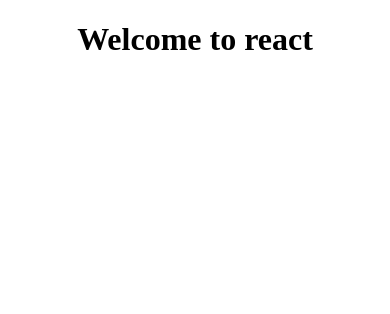
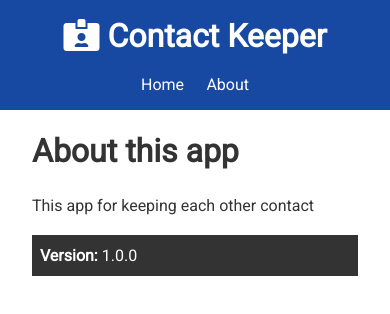
Before and after one commit to hudaprs/mern_contact_keeper, a React (Create React App) app in the folder client/: page /about in a window 390 px wide. Shown: the top 314 px of the page. Built offline with nearby package versions, Linux system fonts and the light colour scheme.

Commit message:
cleaning up, add navbar and routing

```diff
--- a/client/public/index.html
+++ b/client/public/index.html
@@ -10,34 +10,17 @@
       content="Web site created using create-react-app"
     />
     <link rel="apple-touch-icon" href="%PUBLIC_URL%/logo192.png" />
-    <!--
-      manifest.json provides metadata used when your web app is installed on a
-      user's mobile device or desktop. See https://developers.google.com/web/fundamentals/web-app-manifest/
-    -->
     <link rel="manifest" href="%PUBLIC_URL%/manifest.json" />
-    <!--
-      Notice the use of %PUBLIC_URL% in the tags above.
-      It will be replaced with the URL of the `public` folder during the build.
-      Only files inside the `public` folder can be referenced from the HTML.
-
-      Unlike "/favicon.ico" or "favicon.ico", "%PUBLIC_URL%/favicon.ico" will
-      work correctly both with client-side routing and a non-root public URL.
-      Learn how to configure a non-root public URL by running `npm run build`.
-    -->
-    <title>React App</title>
+    <link
+      rel="stylesheet"
+      href="https://cdnjs.cloudflare.com/ajax/libs/font-awesome/5.13.0/css/all.min.css"
+      integrity="sha256-h20CPZ0QyXlBuAw7A+KluUYx/3pK+c7lYEpqLTlxjYQ="
+      crossorigin="anonymous"
+    />
+    <title>Contact Keeper</title>
   </head>
   <body>
     <noscript>You need to enable JavaScript to run this app.</noscript>
     <div id="root"></div>
-    <!--
-      This HTML file is a template.
-      If you open it directly in the browser, you will see an empty page.
-
-      You can add webfonts, meta tags, or analytics to this file.
-      The build step will place the bundled scripts into the <body> tag.
-
-      To begin the development, run `npm start` or `yarn start`.
-      To create a production bundle, use `npm run build` or `yarn build`.
-    -->
   </body>
 </html>
--- a/client/src/App.css
+++ b/client/src/App.css
@@ -1,38 +1,442 @@
-.App {
+@import url('https://fonts.googleapis.com/css?family=Roboto');
+
+/* Global Styles */
+:root {
+  --primary-color: #003699;
+  --dark-color: #333333;
+  --light-color: #f4f4f4;
+  --danger-color: #dc3545;
+  --success-color: #28a745;
+}
+
+* {
+  box-sizing: border-box;
+  margin: 0;
+  padding: 0;
+}
+
+body {
+  font-family: 'Roboto', sans-serif;
+  font-size: 1rem;
+  line-height: 1.6;
+  background-color: #fff;
+  color: #333;
+}
+
+a {
+  color: var(--primary-color);
+  text-decoration: none;
+}
+
+a:hover {
+  color: #666;
+}
+
+ul {
+  list-style: none;
+}
+
+img {
+  width: 100%;
+}
+
+/* Utilities */
+.container {
+  max-width: 1100px;
+  margin: auto;
+  overflow: hidden;
+  padding: 0 2rem;
+}
+
+/* Text Styles*/
+.x-large {
+  font-size: 4rem;
+  line-height: 1.2;
+  margin-bottom: 1rem;
+}
+
+.large {
+  font-size: 3rem;
+  line-height: 1.2;
+  margin-bottom: 1rem;
+}
+
+.lead {
+  font-size: 1.5rem;
+  margin-bottom: 1rem;
+}
+
+.text-center {
   text-align: center;
 }
 
-.App-logo {
-  height: 40vmin;
-  pointer-events: none;
+.text-primary {
+  color: var(--primary-color);
 }
 
-@media (prefers-reduced-motion: no-preference) {
-  .App-logo {
-    animation: App-logo-spin infinite 20s linear;
+.text-dark {
+  color: var(--dark-color);
+}
+
+.text-center {
+  text-align: center;
+}
+
+.text-right {
+  text-align: right;
+}
+
+.text-left {
+  text-align: left;
+}
+
+/* Cards */
+.card {
+  padding: 1rem;
+  border: #ccc 1px dotted;
+  margin: 0.7rem 0;
+}
+
+/* List */
+.list {
+  margin: 0.5rem 0;
+}
+
+.list li {
+  padding-bottom: 0.3rem;
+}
+
+/* Padding */
+.p {
+  padding: 0.5rem;
+}
+.p-1 {
+  padding: 1rem;
+}
+.p-2 {
+  padding: 2rem;
+}
+.p-3 {
+  padding: 3rem;
+}
+.py {
+  padding: 0.5rem 0;
+}
+.py-1 {
+  padding: 1rem 0;
+}
+.py-2 {
+  padding: 2rem 0;
+}
+.py-3 {
+  padding: 3rem 0;
+}
+
+/* Margin */
+.m {
+  margin: 0.5rem;
+}
+.m-1 {
+  margin: 1rem;
+}
+.m-2 {
+  margin: 2rem;
+}
+.m-3 {
+  margin: 3rem;
+}
+.my {
+  margin: 0.5rem 0;
+}
+.my-1 {
+  margin: 1rem 0;
+}
+.my-2 {
+  margin: 2rem 0;
+}
+.my-3 {
+  margin: 3rem 0;
+}
+
+/* Grid */
+.grid-2 {
+  display: grid;
+  grid-template-columns: repeat(2, 1fr);
+  grid-gap: 2rem;
+}
+
+.grid-3 {
+  display: grid;
+  grid-template-columns: repeat(3, 1fr);
+  grid-gap: 1rem;
+}
+
+.grid-4 {
+  display: grid;
+  grid-template-columns: repeat(4, 1fr);
+  grid-gap: 2rem;
+}
+
+.grid-2-3 {
+  display: grid;
+  grid-template-columns: 2fr 3fr;
+  grid-gap: 2rem;
+}
+
+.btn {
+  display: inline-block;
+  background: var(--light-color);
+  color: #333;
+  padding: 0.4rem 1.3rem;
+  font-size: 1rem;
+  border: none;
+  cursor: pointer;
+  margin-right: 0.5rem;
+  transition: opacity 0.2s ease-in;
+  outline: none;
+}
+
+.btn-link {
+  background: none;
+  padding: 0;
+  margin: 0;
+}
+
+.btn-block {
+  display: block;
+  width: 100%;
+}
+
+.btn-sm {
+  font-size: 0.8rem;
+  padding: 0.3rem 1rem;
+  margin-right: 0.2rem;
+}
+
+.badge {
+  font-size: 0.8rem;
+  padding: 0.2rem 0.7rem;
+  text-align: center;
+  margin: 0.3rem;
+  background: var(--light-color);
+  color: #333;
+  border-radius: 5px;
+}
+
+.alert {
+  padding: 0.7rem;
+  margin: 1rem 0;
+  opacity: 0.9;
+  background: var(--light-color);
+  color: #333;
+}
+
+.btn-primary,
+.bg-primary,
+.badge-primary,
+.alert-primary {
+  background: var(--primary-color);
+  color: #fff;
+}
+
+.btn-light,
+.bg-light,
+.badge-light,
+.alert-light {
+  background: var(--light-color);
+  color: #333;
+}
+
+.btn-dark,
+.bg-dark,
+.badge-dark,
+.alert-dark {
+  background: var(--dark-color);
+  color: #fff;
+}
+
+.btn-danger,
+.bg-danger,
+.badge-danger,
+.alert-danger {
+  background: var(--danger-color);
+  color: #fff;
+}
+
+.btn-success,
+.bg-success,
+.badge-success,
+.alert-success {
+  background: var(--success-color);
+  color: #fff;
+}
+
+.btn-white,
+.bg-white,
+.badge-white,
+.alert-white {
+  background: #fff;
+  color: #333;
+  border: #ccc solid 1px;
+}
+
+.btn:hover {
+  opacity: 0.8;
+}
+
+.bg-light,
+.badge-light {
+  border: #ccc solid 1px;
+}
+
+.round-img {
+  border-radius: 50%;
+}
+
+/* Forms */
+input {
+  margin: 1.2rem 0;
+}
+
+.form-text {
+  display: block;
+  margin-top: 0.3rem;
+  color: #888;
+}
+
+input[type='text'],
+input[type='email'],
+input[type='password'],
+input[type='date'],
+select,
+textarea {
+  display: block;
+  width: 100%;
+  padding: 0.4rem;
+  font-size: 1.2rem;
+  border: 1px solid #ccc;
+}
+
+input[type='submit'],
+button {
+  font: inherit;
+}
+
+.form-group {
+  margin: 1.2rem 0;
+}
+
+.form-group input {
+  margin: 0.2rem 0;
+}
+
+.form-container {
+  max-width: 500px;
+  margin: 2rem auto;
+  overflow: hidden;
+  padding: 0 2rem;
+}
+
+.form-container h1,
+h2,
+h3 {
+  text-align: center;
+}
+
+table th,
+table td {
+  padding: 1rem;
+  text-align: left;
+}
+
+table th {
+  background: var(--light-color);
+}
+
+/* Navbar */
+.navbar {
+  display: flex;
+  justify-content: space-between;
+  align-items: center;
+  padding: 0.7rem 2rem;
+  z-index: 1;
+  width: 100%;
+  border-bottom: solid 1px var(--primary-color);
+  opacity: 0.9;
+  margin-bottom: 1rem;
+}
+
+.navbar ul {
+  display: flex;
+}
+
+.navbar a {
+  color: #fff;
+  padding: 0.45rem;
+  margin: 0 0.25rem;
+}
+
+.navbar a:hover {
+  color: var(--light-color);
+}
+
+.navbar .welcome span {
+  margin-right: 0.6rem;
+}
+
+/* Animation (Add After) */
+.item-enter {
+  opacity: 0;
+}
+.item-enter-active {
+  opacity: 1;
+  transition: opacity 1000ms ease-in;
+}
+.item-exit {
+  opacity: 1;
+}
+.item-exit-active {
+  opacity: 0;
+  transition: opacity 1000ms ease-in;
+}
+
+/* Mobile Styles */
+@media (max-width: 700px) {
+  .hide-sm {
+    display: none;
+  }
+
+  .grid-2,
+  .grid-3,
+  .grid-4 {
+    grid-template-columns: 1fr;
+  }
+
+  /* Text Styles */
+  .x-large {
+    font-size: 3rem;
+  }
+
+  .large {
+    font-size: 2rem;
+  }
+
+  .lead {
+    font-size: 1rem;
+  }
+
+  /* Navbar */
+  .navbar {
+    display: block;
+    text-align: center;
+  }
+
+  .navbar h1 {
+    margin-bottom: 0.6rem;
+  }
+
+  .navbar ul {
+    text-align: center;
+    justify-content: center;
   }
 }
-
-.App-header {
-  background-color: #282c34;
-  min-height: 100vh;
-  display: flex;
-  flex-direction: column;
-  align-items: center;
-  justify-content: center;
-  font-size: calc(10px + 2vmin);
-  color: white;
-}
-
-.App-link {
-  color: #61dafb;
-}
-
-@keyframes App-logo-spin {
-  from {
-    transform: rotate(0deg);
-  }
-  to {
-    transform: rotate(360deg);
-  }
-}
--- a/client/src/App.js
+++ b/client/src/App.js
@@ -1,11 +1,23 @@
-import React from "react";
+import React, { Fragment } from "react";
+import { BrowserRouter as Router, Switch, Route } from "react-router-dom";
+import Navbar from "./components/layout/Navbar";
+import Home from "./components/pages/Home";
+import About from "./components/pages/About";
 import "./App.css";
 
 const App = () => {
   return (
-    <div className="App">
-      <h1>Welcome to react</h1>
-    </div>
+    <Router>
+      <Fragment>
+        <Navbar />
+        <div className="container">
+          <Switch>
+            <Route exact path="/" component={Home} />
+            <Route exact path="/about" component={About} />
+          </Switch>
+        </div>
+      </Fragment>
+    </Router>
   );
 };
 
--- /dev/null
+++ b/client/src/components/layout/Navbar.js
@@ -0,0 +1,34 @@
+import React from "react";
+import PropTypes from "prop-types";
+import { Link } from "react-router-dom";
+
+const Navbar = ({ title, icon }) => {
+  return (
+    <div className="navbar bg-primary">
+      <h1>
+        <em className={icon}></em> {title}
+      </h1>
+
+      <ul>
+        <li>
+          <Link to="/">Home</Link>
+        </li>
+        <li>
+          <Link to="/about">About</Link>
+        </li>
+      </ul>
+    </div>
+  );
+};
+
+Navbar.propTypes = {
+  title: PropTypes.string.isRequired,
+  icon: PropTypes.string.isRequired,
+};
+
+Navbar.defaultProps = {
+  title: "Contact Keeper",
+  icon: "fas fa-id-card-alt",
+};
+
+export default Navbar;
--- /dev/null
+++ b/client/src/components/pages/About.js
@@ -0,0 +1,15 @@
+import React, { Fragment } from "react";
+
+const About = () => {
+  return (
+    <Fragment>
+      <h1>About this app</h1>
+      <p className="my-1">This app for keeping each other contact</p>
+      <p className="bg-dark p">
+        <strong>Version: </strong> 1.0.0
+      </p>
+    </Fragment>
+  );
+};
+
+export default About;
--- /dev/null
+++ b/client/src/components/pages/Home.js
@@ -0,0 +1,11 @@
+import React from "react";
+
+const Home = () => {
+  return (
+    <div>
+      <h1>Home</h1>
+    </div>
+  );
+};
+
+export default Home;
```
